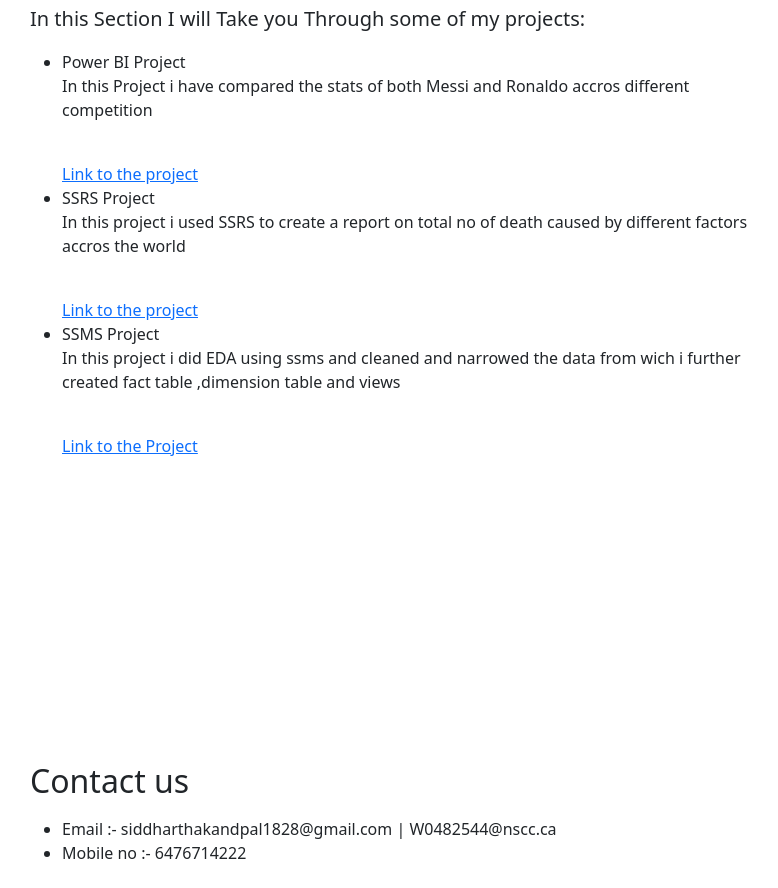
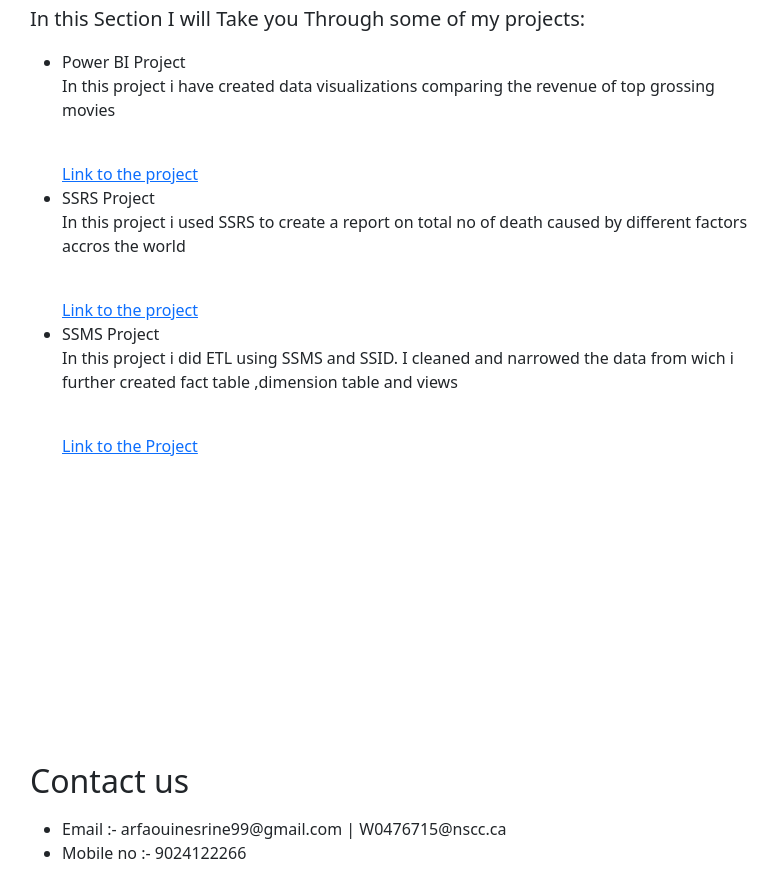
Before and after one commit to Siri2023/Siri2023.github.io, a plain HTML site: page index.html in a window 1280 px wide. Shown: the part 624-1512 px from the top of the page, without its empty margins (250-1028 px from the left). Drawn offline with nearby package versions, Linux system fonts and the light colour scheme.

Commit message:
Update index.html

```diff
--- a/index.html
+++ b/index.html
@@ -5,7 +5,7 @@
         <meta name="viewport" content="width=device-width, initial-scale=1, shrink-to-fit=no" />
         <meta name="description" content="" />
         <meta name="author" content="" />
-        <title>Welcome to the world of Sid</title>
+        <title>Welcome to my Portfolio</title>
         <link rel="icon" type="image/x-icon" href="assets/favicon.ico" />
         <!-- Core theme CSS (includes Bootstrap)-->
         <link href="css/styles.css" rel="stylesheet" />
@@ -45,10 +45,11 @@
                         <h2>Links To Projects</h2>
                         <p class="lead">In this Section I will Take you Through some of my projects:</p>
                         <ul>
-                            <li>Power BI Project<p>In this Project i have compared the stats of both Messi and Ronaldo accros different competition</p> <br><a href="https://github.com/Kingm11/Powerbi_Project-">Link to the project</a></li>
+                            <li>Power BI Project<p>In this project i have created data visualizations comparing the revenue of top grossing movies</p> <br><a href="https://github.com/Kingm11/Powerbi_Project-">Link to the project</a></li>
 
                             <li>SSRS Project<p>In this project i used SSRS to create a report on total no of death caused by different factors accros the world</p> <br><a href="https://github.com/Kingm11/SSRS_Project">Link to the project</a></li>
-                            <li>SSMS Project<p>In this project i did EDA using ssms and cleaned and narrowed the data from wich i further created fact table ,dimension table and views</p> <br><a href="https://github.com/Kingm11/SSMS_PROJECT">Link to the Project</a></li>
+
+                            <li>SSMS Project<p>In this project i did ETL using SSMS and SSID. I cleaned and narrowed the data from wich i further created fact table ,dimension table and views</p> <br><a href="https://github.com/Kingm11/SSMS_PROJECT">Link to the Project</a></li>
 
                         </ul>
                     </div>
@@ -64,8 +65,8 @@
                         <h2>Contact us</h2>
                         <p class="lead">
                             <ul>
-                                <li>Email :- siddharthakandpal1828@gmail.com | W0482544@nscc.ca</li>
-                                <li>Mobile no :- 6476714222</li>
+                                <li>Email :- arfaouinesrine99@gmail.com | W0476715@nscc.ca</li>
+                                <li>Mobile no :- 9024122266</li>
 
                                 </ul>
                         </p>
```
